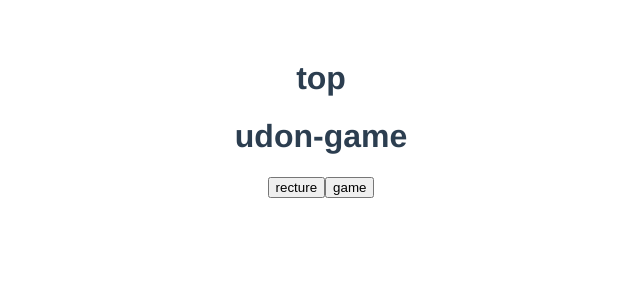
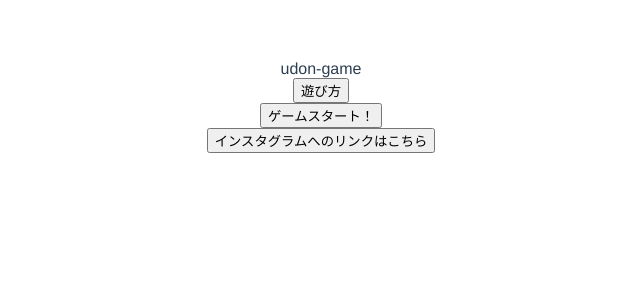
Before and after one commit to JF1HNL/udon_game, a Vue app: page / in a window 1280 px wide. Shown: the top 300 px of the page, without its empty margins (319-959 px from the left). Built offline with nearby package versions, Linux system fonts and the light colour scheme.

Commit message:
インスタリンクを入れた、

```diff
--- a/src/App.vue
+++ b/src/App.vue
@@ -1,6 +1,5 @@
 <template>
   <div id="app">
-    <h1>top</h1>
     <top
       v-if="page_judge(PAGE_NAME.top)"
       v-on:recture='page_chenge(PAGE_NAME.recture)'
--- /dev/null
+++ b/src/components/parts/button.vue
@@ -0,0 +1,15 @@
+<template>
+  <div>
+    <input type="button" value="インスタグラムへのリンクはこちら" @click="go_insta()">
+  </div>
+</template>
+
+<script>
+export default {
+  methods: {
+    go_insta: function(){
+      location.href = 'https://www.instagram.com/jf1hnl/'
+    }
+  }
+}
+</script>
--- a/src/components/top/index.vue
+++ b/src/components/top/index.vue
@@ -1,15 +1,26 @@
 <template>
   <div>
-    <h1>udon-game</h1>
-    <input type="button" value="recture" @click="page(PAGE_NAME.recture)" >
-    <input type="button" value="game" @click="page(PAGE_NAME.game)" >
+    <div>udon-game</div>
+    <div>
+      <input type="button" value="遊び方" @click="page(PAGE_NAME.recture)" >
+    </div>
+    <div>
+      <input type="button" value="ゲームスタート！" @click="page(PAGE_NAME.game)" >
+    </div>
+    <div>
+      <Insta/>
+    </div>
   </div>
 </template>
 
 <script>
+import Insta from '../parts/button.vue'
 import {PAGE_NAME} from '../../const.js'
 
 export default {
+  components: {
+    Insta
+  },
   data: function() {
     // PAGE_NAME
     return {
--- a/src/const.js
+++ b/src/const.js
@@ -1,4 +1,4 @@
-export {PAGE_NAME} ;
+export {PAGE_NAME, INSTA} ;
 
 const PAGE_NAME = {
   top: 'top',
@@ -6,3 +6,5 @@ const PAGE_NAME = {
   game: 'game',
   result: 'result'
 }
+
+const INSTA = 'instagram';
```
